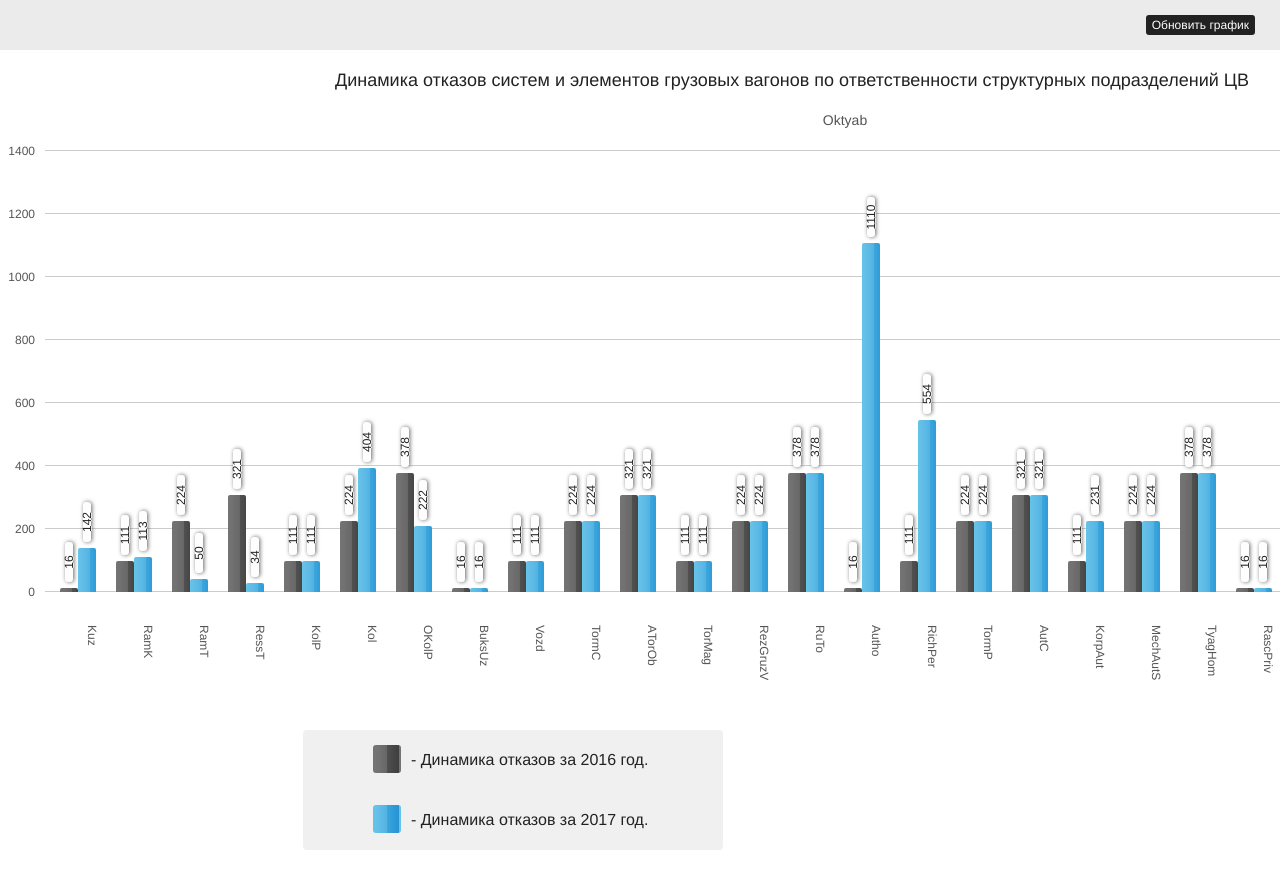
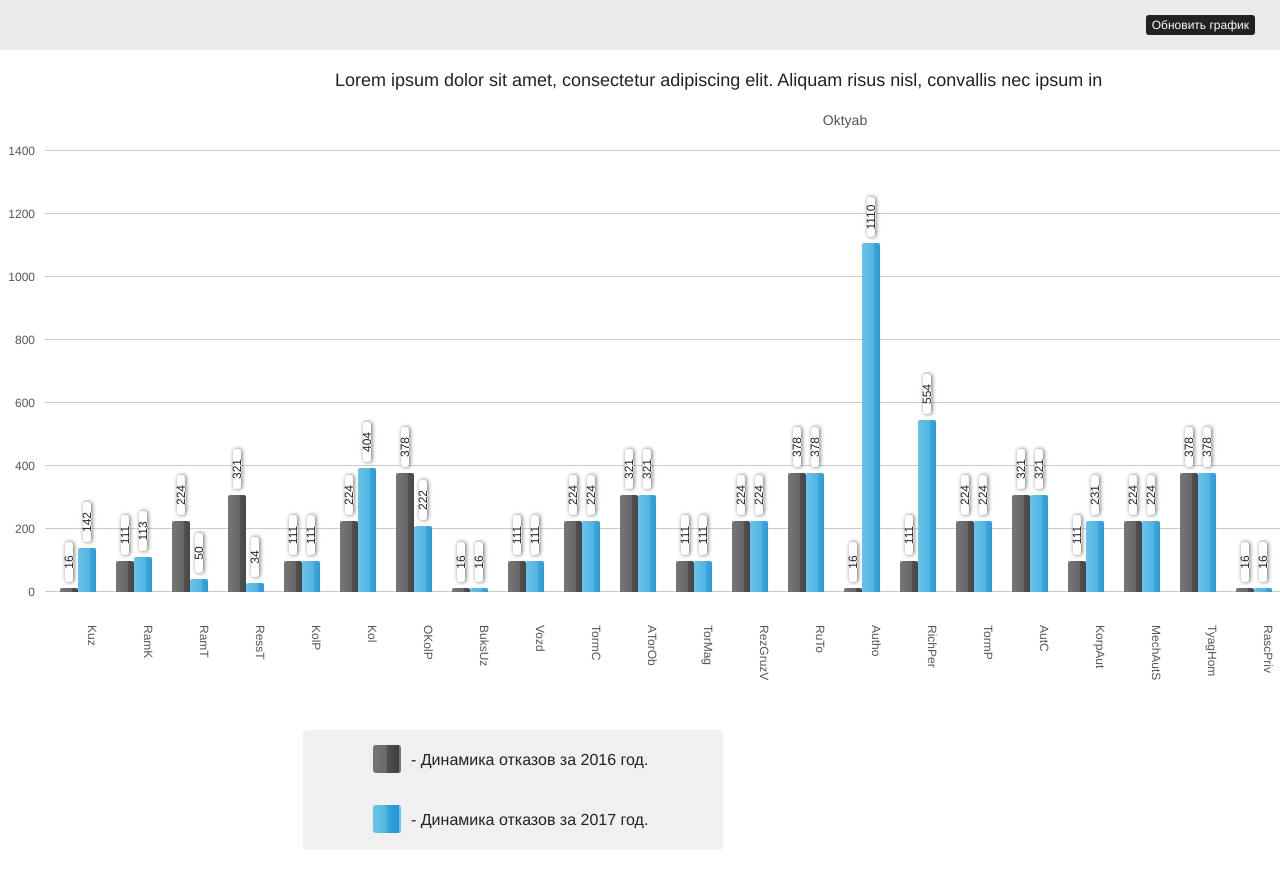
Before and after one commit to SteveBlackBird/jQueryHistograms, a plain HTML site: page index.html in a window 1280 px wide. Shown: the top 888 px of the page. Drawn offline with nearby package versions, Linux system fonts and the light colour scheme.

Commit message:
Update index.html

```diff
--- a/index.html
+++ b/index.html
@@ -3,7 +3,7 @@
 	<head>
 		<meta charset="utf-8" />
 		<meta name="viewport" content="width=2056">
-		<title>NIIASHistograms</title>
+		<title>Histograms</title>
 		<link rel="stylesheet" href="css/common.css">
 		<link rel="stylesheet" href="css/style.css">
 	</head>
@@ -13,7 +13,7 @@
 		</div>
 		<div id="wrapper">
 			<div class="chart">
-				<h2>Динамика отказов систем и элементов грузовых вагонов по ответственности структурных подразделений ЦВ</h2>
+				<h2>Lorem ipsum dolor sit amet, consectetur adipiscing elit. Aliquam risus nisl, convallis nec ipsum in</h2>
 				<table id="data-table" border="1" cellpadding="10" cellspacing="0">
 					<caption>Oktyab</caption>
 					<thead>
```
